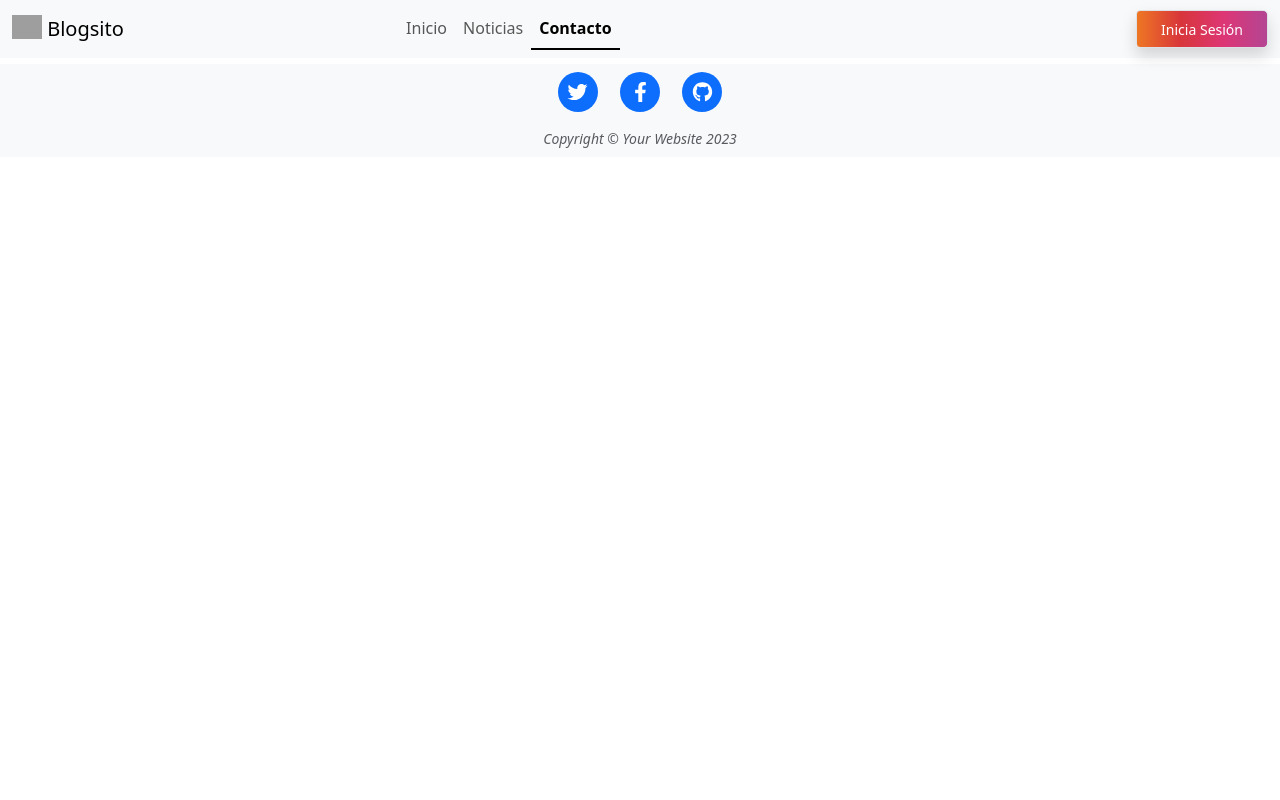
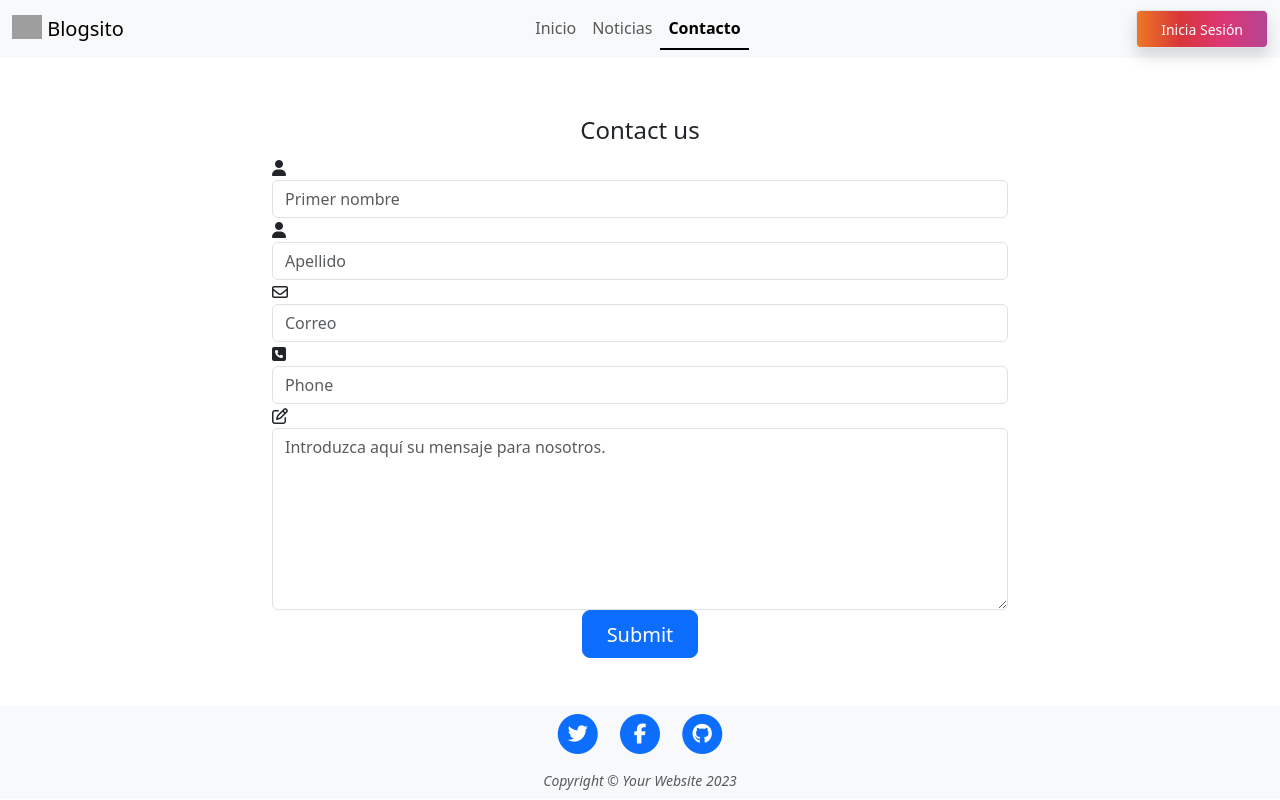
Before and after one commit to Xacled/Proyecto-Final, a Django app: page /contacto in a window 1280 px wide. Run offline with Django 4.2, Linux system fonts and the light colour scheme; some libraries are stand-ins or nearby versions; grey boxes are pictures that could not be loaded.

Commit message:
contactos

```diff
--- a/templates/base.html
+++ b/templates/base.html
@@ -5,20 +5,14 @@
 
       <head>
         <meta charset="UTF-8" />
-  <meta name="viewport" content="width=device-width, initial-scale=0" />
+        <meta name="viewport" content="width=device-width, initial-scale=1" />
         <title>INFORMATORIO</title>
         <!-- Font Awesome icons (free version)-->
-  <script src="https://use.fontawesome.com/releases/v6.3.0/js/all.js" crossorigin="anonymous"></script>
-  <!-- Google fonts-->
-  <link href="https://fonts.googleapis.com/css?family=Lora:400,700,400italic,700italic" rel="stylesheet"
-    type="text/css" />
-  <link
-    href="https://fonts.googleapis.com/css?family=Open+Sans:300italic,400italic,600italic,700italic,800italic,400,300,600,700,800"
-    rel="stylesheet" type="text/css" />
+        <script src="https://kit.fontawesome.com/be2705433c.js" crossorigin="anonymous"></script>
+
         <link href="https://cdn.jsdelivr.net/npm/bootstrap@5.3.2/dist/css/bootstrap.min.css" rel="stylesheet"
           integrity="sha384-T3c6CoIi6uLrA9TneNEoa7RxnatzjcDSCmG1MXxSR1GAsXEV/Dwwykc2MPK8M2HN" crossorigin="anonymous" />
         <link rel="stylesheet" href="{% static 'css/style.css' %}" />
-  <script src="https://cdn.jsdelivr.net/npm/sweetalert2@11"></script>
       </head>
 
       <body>
--- a/templates/contacto.html
+++ b/templates/contacto.html
@@ -1,21 +1,58 @@
 {% extends 'base.html' %}
 {% load static %}
 
-<div class="container-content">
-    <h1>Contacto</h1>
+{% block contenido %}
+<div class="container my-5">
+    <div class="row justify-content-center">
+        <div class="col-md-8">
+            <div class="well well-sm">
+                <form class="form-horizontal" method="post">
+                    <fieldset>
+                        <legend class="text-center header">Contact us</legend>
 
-    <div class="contact-form">
-        <form action="#" method="post">
-            <label for="name">Nombre:</label>
-            <input type="text" id="name" name="name" required>
+                        <div class="form-group ">
+                            <span class="col-md-1 "><i class="fa fa-user bigicon"></i></span>
 
-            <label for="email">Correo electrónico:</label>
-            <input type="email" id="email" name="email" required>
+                            <input id="fname" name="name" type="text" placeholder="Primer nombre" class="form-control">
 
-            <label for="message">Mensaje:</label>
-            <textarea id="message" name="message" rows="4" required></textarea>
+                        </div>
+                        <div class="form-group">
+                            <span class="col-md-1"><i class="fa fa-user bigicon"></i></span>
+                            <input id="lname" name="name" type="text" placeholder="Apellido" class="form-control">
 
-            <button type="submit">Enviar Mensaje</button>
-        </form>
+                        </div>
+
+                        <div class="form-group">
+                            <span class="col-md-1 "><i class="fa fa-envelope-o bigicon"></i></span>
+
+                            <input id="email" name="email" type="text" placeholder="Correo" class="form-control">
+
+                        </div>
+
+                        <div class="form-group">
+                            <span class="col-md-1"><i class="fa fa-phone-square bigicon"></i></span>
+                            <input id="phone" name="phone" type="text" placeholder="Phone" class="form-control">
+
+                        </div>
+
+                        <div class="form-group">
+                            <span class="col-md-1"><i class="fa fa-pencil-square-o bigicon"></i></span>
+                            <textarea class="form-control" id="message" name="message"
+                                placeholder="Introduzca aquí su mensaje para nosotros." rows="7"></textarea>
+
+                        </div>
+
+                        <div class="form-group">
+                            <div class="col-md-12 text-center">
+                                <button type="submit" class="btn btn-primary btn-lg">Submit</button>
+                            </div>
+                        </div>
+
+                    </fieldset>
+                </form>
+            </div>
+        </div>
     </div>
 </div>
+
+{% endblock contenido %}
--- a/templates/partials/navbar.html
+++ b/templates/partials/navbar.html
@@ -27,8 +27,7 @@
                 </li>
             </ul>
 
-            <!-- Incluye la funcionalidad de la primera navbar aquí -->
-            <ul class="navbar-nav ms-auto py-4 py-lg-0">
+            <ul class="navbar-nav  py-4 py-lg-0">
                 {% if user.is_authenticated %}
                 <li class="nav-item">
                     <form method="post" action="{% url 'logout' %}">
```
Also changed, not shown: templates/home.html (+7 -4 lines), Proyecto/db.sqlite3, static/img/a.jpg (renamed from static/img/post-sample-image.jpg). Lines whose indentation alone changed are shown as unchanged.
